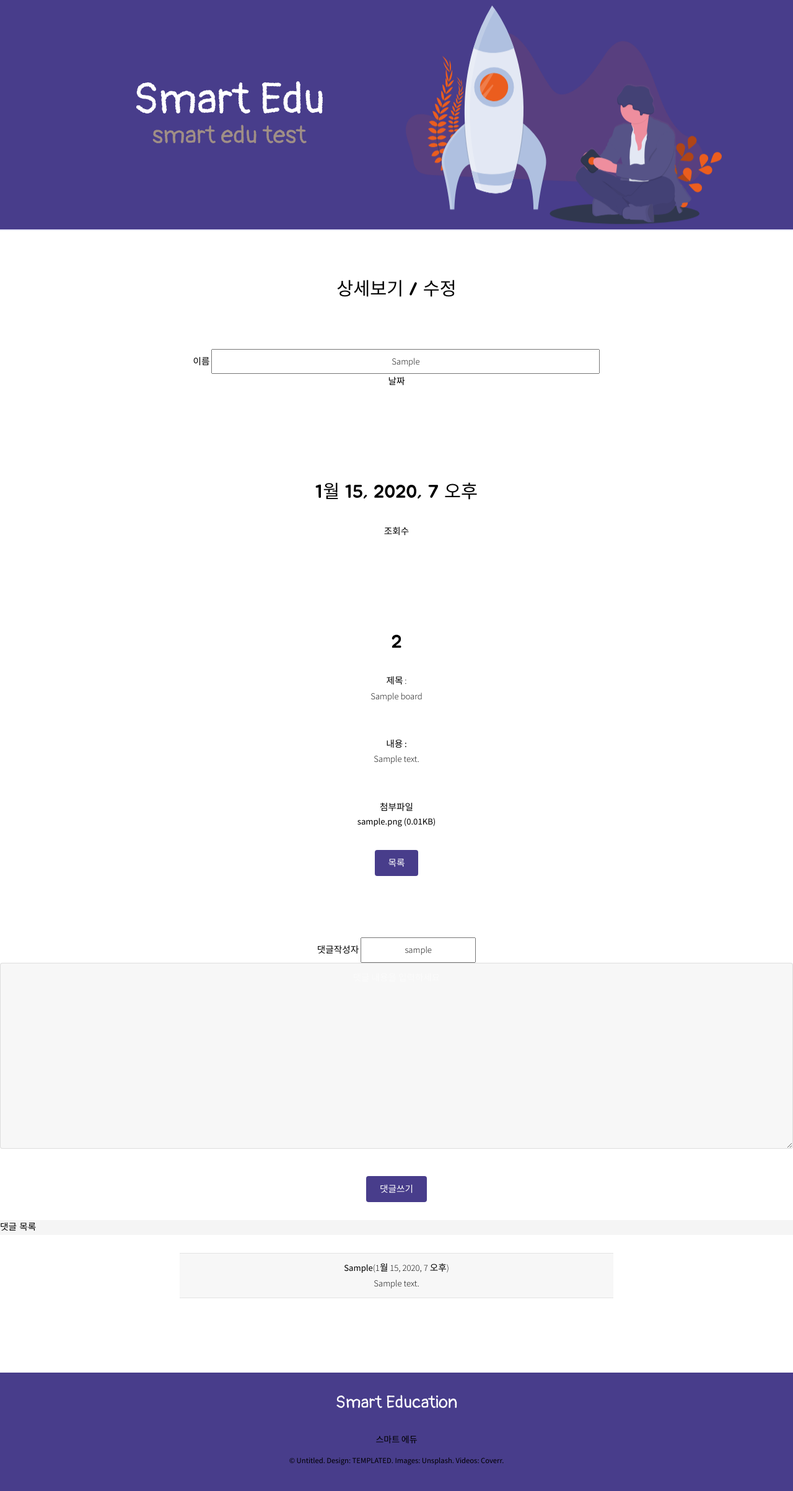
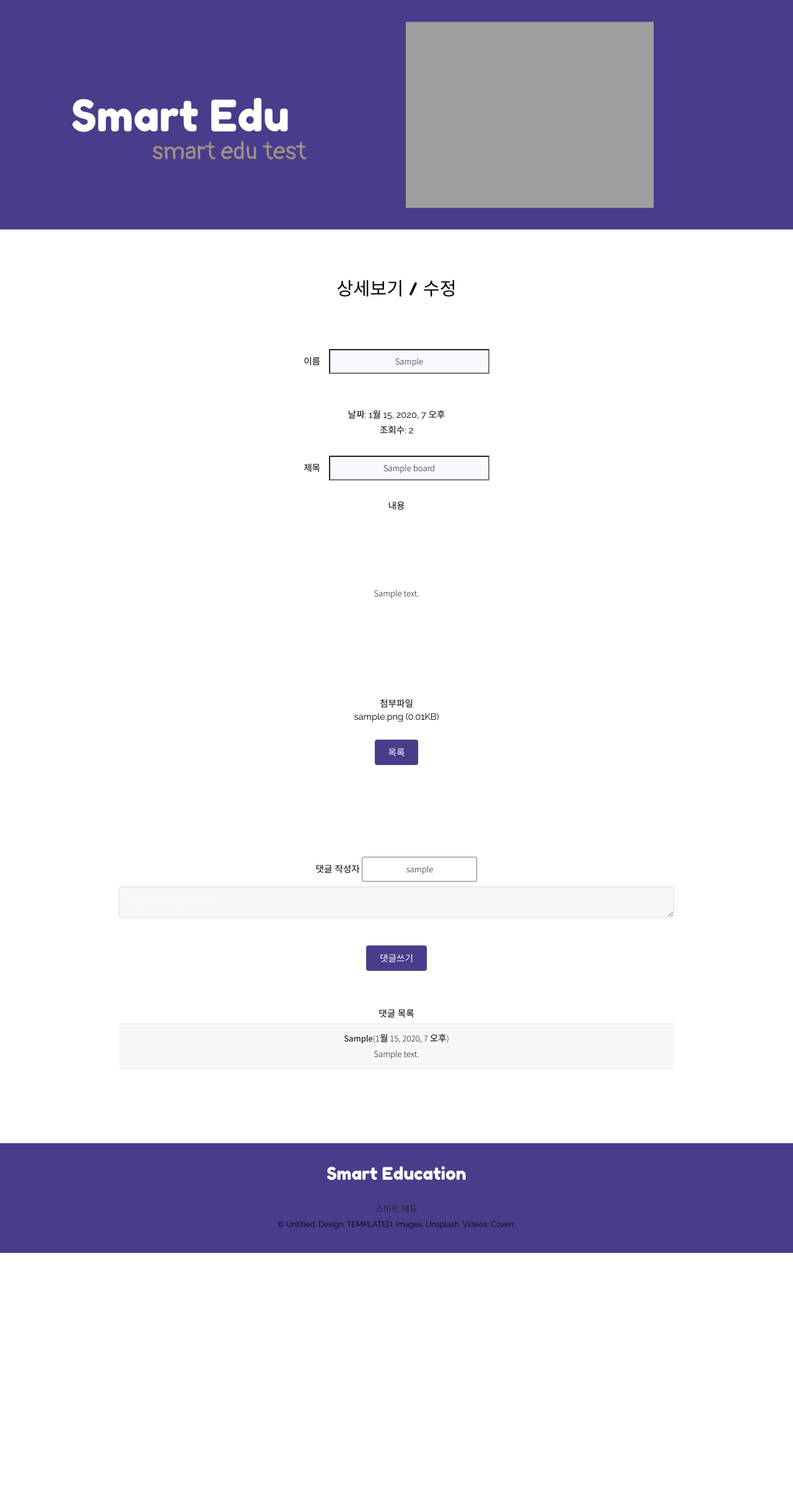
Before and after one commit to comdoller/Language-Education-Flatform, a Django app: page /board/detail?idx=1 in a window 1280 px wide. Shown: the part 119-2524 px from the top of the page at 62% size. After the commit the page ends 2140 px from the top, so only its background shows below. Run offline with Django 3.2, Linux system fonts and the light colour scheme; a user stored in the database is signed in; tables that the repository leaves empty hold one stand-in row (values such as "Sample post"); some libraries are stand-ins or nearby versions; grey boxes are pictures that could not be loaded.

Commit message:
ui수정

```diff
--- a/smartEdu/board/templates/detail.html
+++ b/smartEdu/board/templates/detail.html
@@ -34,16 +34,19 @@ function del(){
 	<form id="form1" name="form1" method="post" action="insert" enctype="multipart/form-data">
 	{% csrf_token %}
 		<!--여기-->
-		이름 <input style="text-align:center; margin:0px auto;" type="text" name="writer" size="80" value="{{dto.writer}}" readonly />
+		<h6>이름 <input style="text-align:center; margin:0px auto; margin-left:10px; background-color:#F8F8FF;" type="text" name="writer" size="30" value="{{dto.writer}}" readonly /></h6>
 		<br>
-		날짜 <h4>{{dto.post_date}}</h4>
 		<br>
-		조회수 <h4>{{dto.hit}}</h4>
+		<h6>날짜: {{dto.post_date}}</h6>
+
+		<h6>조회수: {{dto.hit}}</h6>
 		<br>
-		제목 :<div> {{dto.title}} </div>
+
+		<h6>제목 <input style="text-align:center; margin:0px auto; margin-left:10px; background-color:#F8F8FF;" type="text" name="writer" size="30" value="{{dto.title}}" readonly /></h6>
 		<br>
-		<label>내용 :</label>
-			<div> {{dto.content}} </div><br/>
+
+		<h6>내용</h6>
+			<div class="detail_contents"> {{dto.content}} </div><br/>
 		<label>첨부파일</label>
 			<h6>
 			{% if dto.filesize > 0 %}
@@ -57,24 +60,26 @@ function del(){
 		</a>
 
 		{% if dto.writer == user.username %}
-		<button> <a href = "modify?idx={{dto.idx}}">수정</a></button>
+		<button> <a class="detail_color" href = "modify?idx={{dto.idx}}">수정</a></button>
 		<input type="button" value="삭제" onclick="del()"/>
 		{% endif %}
 
 	</form>
+	<br>
+	<br>
 
 	<form method="post" action="reply_insert">
 	{% csrf_token %}
-		댓글작성자
+
 		<!--여기-->
-		<input style="text-align:center; margin:0px auto;" type="text" name="writer" value="{{ user.username }}" readonly  /><br/>
-		<textarea style="text-align:center; margin:0px auto;" cols="80" rows="5" name="content" placeholder="댓글 내용을 입력하세요"></textarea><br/>
+		<h6>댓글 작성자 <input style="text-align:center; margin:0px auto;" type="text" name="writer" value="{{ user.username }}" readonly  /></h6>
+		<textarea class ="comment"  placeholder="댓글 내용을 입력하세요"></textarea><br/>
 		<input type="hidden" name="idx" value="{{dto.idx}}"/>
-		<button>댓글쓰기</button>
+		<button style="margin-bottom:30px;">댓글쓰기</button>
 	</form>
 <!-- 댓글 목록 -->
-<p>댓글 목록</p>
-	<table border="1" style="width: 700px">
+<h6>댓글 목록</h6>
+	<table border="1" style="width: 70%">
 	{% for row in commentList %}
 	<tr>
 		<td>
--- a/smartEdu/board/templates/modify.html
+++ b/smartEdu/board/templates/modify.html
@@ -28,11 +28,11 @@ function del(){
 	<form id="form1" name="form1" method="post" action="insert" enctype="multipart/form-data">
 	{% csrf_token %}
 		<!--여기-->
-		이름 <input style="text-align:center; margin:0px auto;" type="text" name="writer" size="80" value="{{dto.writer}}" readonly />
+		이름 <input style="text-align:center; margin:0px auto;" type="text" name="writer" size="30" value="{{dto.writer}}" readonly />
 		<br>
-		날짜 <h4>{{dto.post_date}}</h4>
+		날짜 <h6>{{dto.post_date}}</h6>
 		<br>
-		조회수 <h4>{{dto.hit}}</h4>
+		조회수 <h6>{{dto.hit}}</h6>
 		<br>
 
 		<!--작성자와 접속자가 같을때-->
--- a/smartEdu/dictionary/templates/dictionary/dictionary.html
+++ b/smartEdu/dictionary/templates/dictionary/dictionary.html
@@ -22,7 +22,7 @@
             <input type="submit" value="검색">
         </form>
     </div>
- <a class="btn btn-default btn-sm" href="{% url 'dictionary:mydictionary' user.username %}" title="Bootstrap 3 themes generator" style="margin-right:25px; margin-bottom:10px; margin-left:38em;">나의 단어장 </a> {{ account_error }}
+ <a class="btn btn-default btn-sm" href="{% url 'dictionary:mydictionary' user.username %}" title="Bootstrap 3 themes generator" style=" margin-bottom:10px; margin-left:16.5%; margin-right:54%;">나의 단어장 </a> {{ account_error }}
          <!-- Inline form-->
     <div class="dictionary">
     {% if dictionaryAll %}
--- a/smartEdu/dictionary/templates/dictionary/mydictionary.html
+++ b/smartEdu/dictionary/templates/dictionary/mydictionary.html
@@ -45,7 +45,7 @@
 </table>
 
     {% else %}
-    <p>추가된 단어가 없어요.</p>
+    <h6 style="margin-bottom:200px;">추가된 단어가 없어요.</h6>
     {% endif %}
 <br>
 <br>
--- a/smartEdu/static/assets/css/main.css
+++ b/smartEdu/static/assets/css/main.css
@@ -10,7 +10,7 @@
 
 /* Reset */
 
-	html, body, div, applet, object, iframe, h1, h2, h3, h6, p, blockquote, pre, a, abbr, acronym, address, big, cite, code, del, dfn, em, img, ins, kbd, q, s, samp, small, strike, strong, sub, sup, tt, var, b, u, i, center, dl, dt, dd, ol, li, fieldset, form, label, legend, table, caption, tbody, tfoot, thead, tr, th, td, article, aside, canvas, details, embed, figure, figcaption, footer, header, hgroup, menu, output, ruby, section, summary, time, mark, audio, video {
+	html, body, div, applet, object, iframe, h1, h2, h3, p, blockquote, pre, a, abbr, acronym, address, big, cite, code, del, dfn, em, img, ins, kbd, q, s, samp, small, strike, strong, sub, sup, tt, var, b, u, i, center, dl, dt, dd, ol, li, fieldset, form, label, legend, table, caption, tbody, tfoot, thead, tr, th, td, article, aside, canvas, details, embed, figure, figcaption, footer, header, hgroup, menu, output, ruby, section, summary, time, mark, audio, video {
 		margin: 0;
 		padding: 0;
 		border: 0;
@@ -181,7 +181,7 @@
 		background-color:#F5F5F5;
 	}
 
-	h1, h2, h3, h6 {
+	h1, h2, h3 {
 		color: #000000;
 		font-weight: 400;
 		line-height: 1.5;
@@ -200,7 +200,7 @@ border-bottom:1px solid #fff;
 			text-decoration: none;
 		}
     h1{
-    font-family: 'Pangolin', cursive;
+    font-family: 'Fredoka One', cursive;;
     color:#fff;
     font-size:2em;
     }
@@ -234,9 +234,29 @@ border-bottom:1px solid #fff;
 	}
 
 	h6 {
-		font-size: 1em;
+		font-size: 1.0em;
+		text-align:center;
 	}
+	h7{
+	   font-size:1.0em;
+	   text-align:center;
 
+	  }
+    .detail_contents{
+    background-color:#fff;
+    padding:100px;
+    margin-left:25%;
+    margin-right:25%;
+    margin-top:20px;
+    }
+    .detail_color{
+    color:#fff;
+    }
+    .comment{
+    text-align:left;
+    margin:0px auto;
+    height:50px;
+    }
 	sub {
 		font-size: 0.8em;
 		position: relative;
@@ -424,7 +444,7 @@ border-bottom:1px solid #fff;
 		display: block;
 		outline: 0;
 		padding: 0 1em;
-        width: 100%;
+        width: 70%;
 		height:300px;
     }
 
@@ -949,7 +969,6 @@ ul li a:hover, ul li a:focus {
 	}
 
 
-
 	.qnabtn {
 		-moz-appearance: none;
 		-webkit-appearance: none;
@@ -1237,7 +1256,7 @@ ul li a:hover, ul li a:focus {
 			color: #fff;
 			font-size: 5em;
 			font-weight: 400;
-			font-family: 'Passion One', cursive;
+			font-family: 'Fredoka One', cursive;
 			margin: 0;
 		}
 
--- a/smartEdu/static/assets/css/style2.css
+++ b/smartEdu/static/assets/css/style2.css
@@ -350,8 +350,7 @@ h1, h2, h3, h4, h5, h6, .font-primary {
 }
 
 #hero h1 {
-  margin-left:100px;
-  margin-right:100px;
+
   margin-top:130px;
   margin-bottom:-10px;
   font-size: 70px;
--- a/smartEdu/templates/base.html
+++ b/smartEdu/templates/base.html
@@ -13,6 +13,7 @@
 	    <meta name="viewport" content="width=device-width, initial-scale=1" />
 
 	   <link href="https://fonts.googleapis.com/css2?family=Jua&family=Pangolin&display=swap" rel="stylesheet">
+	   <link href="https://fonts.googleapis.com/css2?family=Fredoka+One&display=swap" rel="stylesheet">
 
 	   {% block styles %}
 		<!-- Favicons
@@ -92,7 +93,7 @@
 
         		</div>
         	<div class="col-lg-6 order-1 order-lg-2 hero-img">
-          	<img src="{% static 'images/hero-img.svg' %}" class="img-fluid animated" alt="">
+          	<img src="{% static 'images/intro-img.svg' %}" class="img-fluid animated" alt="">
         	</div>
       	</div>
     	</div>
--- a/진행.txt
+++ b/진행.txt
@@ -35,9 +35,9 @@ ebook 페이지 미완
 단어장 추가 (아직 불안정)
 <s>  - 단어장 추가할 때 마다 페이지가 다시 로드되는 문제 </s>  ----------------- 해결함 2020.08.23
 <s>  - 단어장 목록에서 삭제 기능 없음                   </s> ------------------ 페이지 다시 로드됨. 이후 ajax 구현 필요 2020.08.23
-     - 단어장 UI가 정돈되지 않음
+     - 단어장 UI가 정돈되지 않음  -- 2020.08.25 일단 대략적으로 수정
      - 다른계정의 단어장 접근시 에러메시지 UI가 정돈되지 않음
-     - 추가된 단어가 없을 때 메세지 UI가 정돈되지 않음
+     - 추가된 단어가 없을 때 메세지 UI가 정돈되지 않음   -- 2020.08.26 수정
      - 이미 추가한 단어에 대한 메세지가 없음 (중복은 제거함 )
 
   -- 2020.08.22
```
Also changed, not shown: smartEdu/board/templates/write.html (+4 -3 lines).
